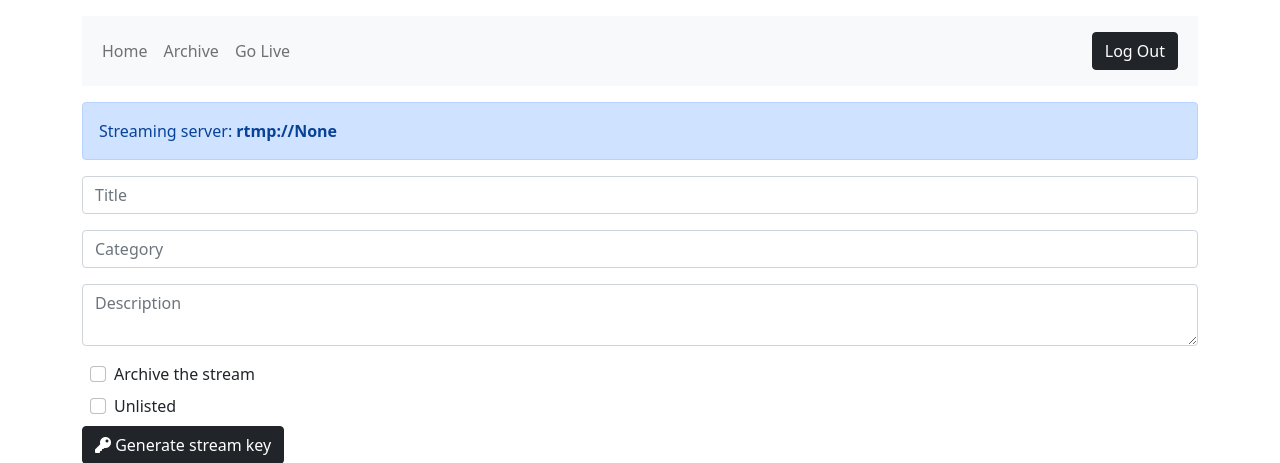
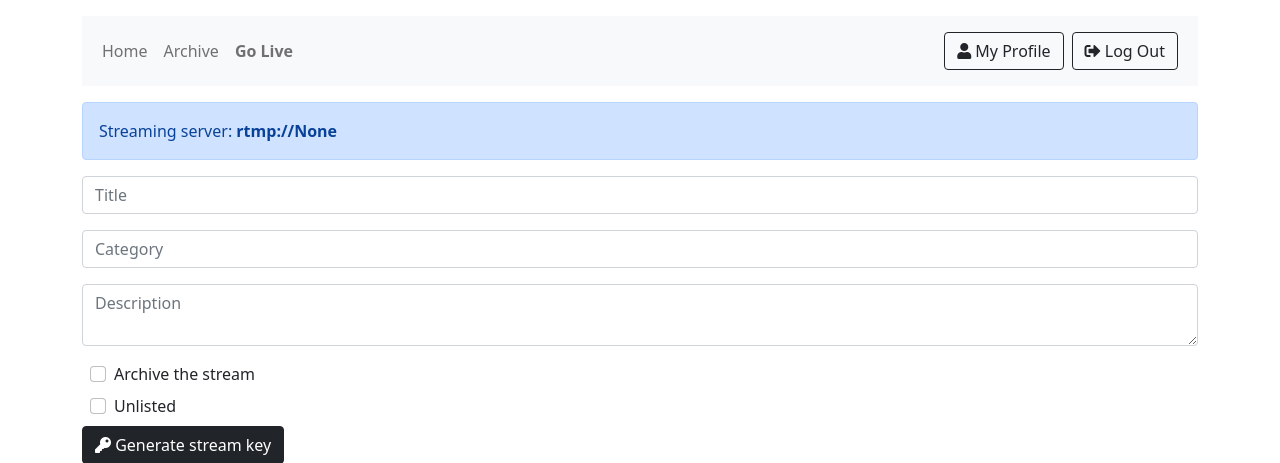
Before and after one commit to GOATS2K/overpass, a Flask app: page /stream/generate in a window 1280 px wide. Shown: the top 463 px of the page. Run offline with Flask 2, Linux system fonts and the light colour scheme; parts of the project's set-up code (start-up, migrations or seed data) failed here and were passed over.

Commit message:
feat(header): add my profile button, and add icons to both it and log out button

```diff
--- a/overpass/templates/header.html
+++ b/overpass/templates/header.html
@@ -1,7 +1,8 @@
 <div id="header">
     <nav class="mb-3 navbar navbar-expand-lg navbar-light bg-light">
         <div class="container-fluid">
-        <button class="navbar-toggler" type="button" data-bs-toggle="collapse" data-bs-target="#navbarNav" aria-controls="navbarNav" aria-expanded="false" aria-label="Toggle navigation">
+            <button class="navbar-toggler" type="button" data-bs-toggle="collapse" data-bs-target="#navbarNav"
+                aria-controls="navbarNav" aria-expanded="false" aria-label="Toggle navigation">
                 <span class="navbar-toggler-icon"></span>
             </button>
             <div class="collapse navbar-collapse" id="navbarNav">
@@ -13,11 +14,12 @@
                         <a class="nav-link" href="{{url_for('archive.list_archived_streams')}}">Archive</a>
                     </li>
                     <li class="nav-item">
-            <a class="nav-link" href="{{url_for('stream.generate_stream_key')}}">Go Live</a>
+                        <a class="nav-link" href="{{url_for('stream.generate_stream_key')}}"><b>Go Live</b></a>
                     </li>
                 </ul>
                 <form class="m-2 d-flex">
-             <a href="{{url_for('auth.logout')}}" class="btn btn-dark">Log Out</a>
+                    <a href="{{url_for('manage.me')}}" class="me-2 btn btn-outline-dark"><i class="fas fa-user"></i> My Profile</a>
+                    <a href="{{url_for('auth.logout')}}" class="btn btn-outline-dark"><i class="fas fa-sign-out-alt"></i> Log Out</a>
                 </form>
             </div>
         </div>
```
Lines whose indentation alone changed are shown as unchanged.
